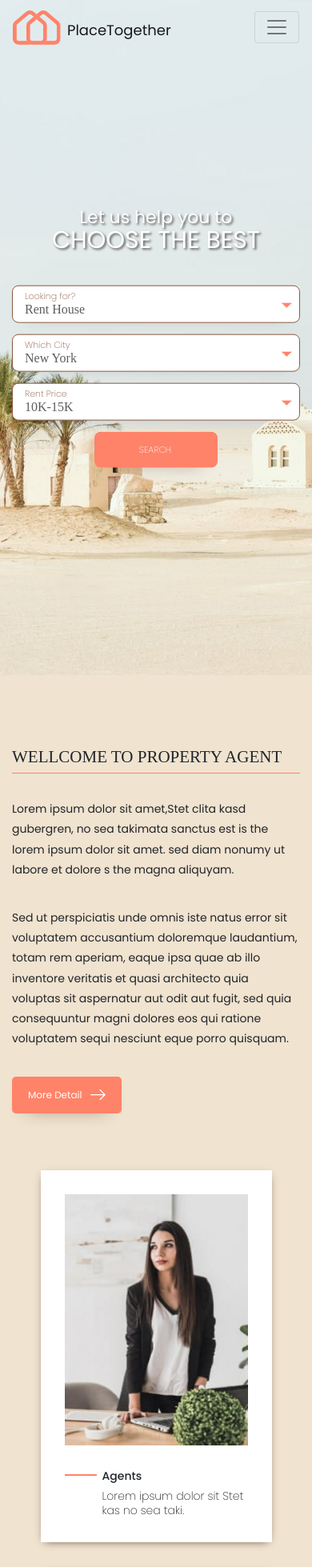
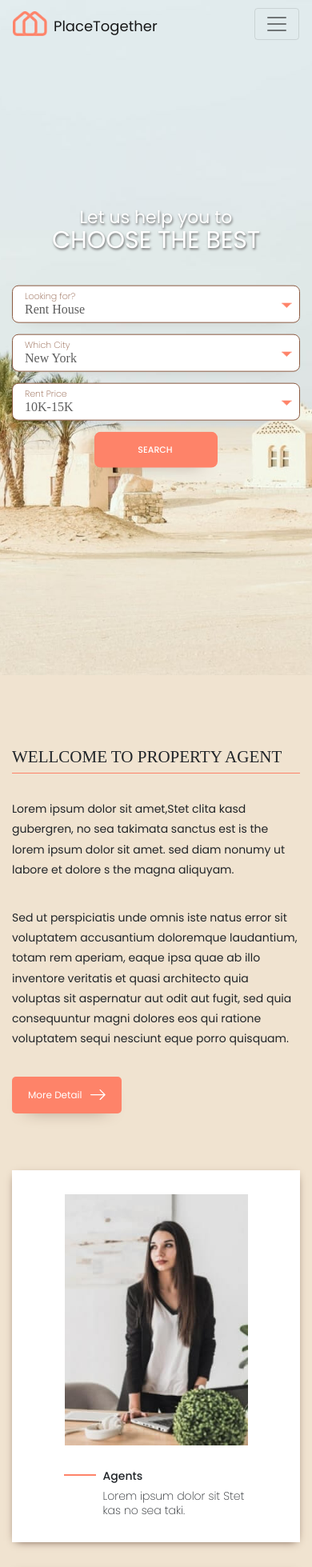
Before and after one commit to OgnjenMatijevic/place-togehter, a plain HTML site: page index.html in a window 390 px wide. Shown: the top 1959 px of the page at 80% size. Drawn offline with nearby package versions, Linux system fonts and the light colour scheme.

Commit message:
final touch

```diff
--- a/css/main.css
+++ b/css/main.css
@@ -145,7 +145,7 @@ p {
 .hero .title-wrap {
   color: #fff;
   text-align: center;
-  text-shadow: 2px 2px 3px #5f5e5e;
+  text-shadow: 1px 2px 3px #707070;
 }
 
 .hero .title {
@@ -164,6 +164,8 @@ p {
   grid-template-columns: repeat(4, 1fr);
   max-width: 1154px;
   box-shadow: 0px 13px 22px -20px #503020;
+  background: #fff;
+  border-radius: 8px 50px 50px 8px;
 }
 
 .hero .search-bar .search-field {
@@ -210,7 +212,7 @@ p {
   outline: none;
   border: none;
   font-size: 16px;
-  font-weight: 300;
+  font-weight: 400;
   padding: 25px 55px;
   border-radius: 0px 8px 8px 0;
   cursor: pointer;
@@ -494,6 +496,7 @@ p {
 
   .hero .title-search__wrap .search-bar {
     box-shadow: unset;
+    background: unset;
   }
 
   .hero .search-bar .search-field {
@@ -518,6 +521,11 @@ p {
 
   .navbar-expand-sm .navbar-nav .nav-link:hover {
     border: none;
+  }
+
+
+  .navbar .navbar-brand img {
+    max-width: 43px;
   }
 }
 
@@ -568,6 +576,7 @@ p {
     box-shadow: 0px 13px 22px -20px #503020;
     font-size: 11px;
     width: 43%;
+    font-weight: 500;
   }
 
   .hero .title-search__wrap .search-field {
@@ -622,7 +631,7 @@ p {
 .property-agent .my-card .orange-bar {
   background: #FE8369;
   height: 2px;
-  width: 40px;
+  width: 29px;
   margin-top: 8px;
 }
 
@@ -775,6 +784,10 @@ p {
     font-size: 38px;
     font-weight: 600;
   }
+
+  .property-agent .my-card .orange-bar {
+    width: 40px;
+  }
 }
 
 
@@ -880,11 +893,32 @@ p {
   .property-agent .my-card .about {
     font-size: 14px;
   }
+
+  .property-agent .cards-wrap .my-card {
+    width: 100%;
+    display: flex;
+    flex-direction: column;
+    align-items: center;
+  }
+
+  .property-agent .my-card .my-card__body {
+    max-width: 299px;
+    width: 100%;
+  }
+
+  .property-agent .my-card .my-card__body {
+    max-width: 231px;
+  }
 }
 
 @media (max-width: 370px) {
   .property-agent .section-text__wrap .orange-bar__long {
     top: 54px;
+  }
+
+  .property-agent .my-card .orange-bar {
+    width: 30px;
+    margin-right: 5px;
   }
 }
 
@@ -1403,6 +1437,11 @@ p {
 
   .text-cards__wrap .wrap-title {
     font-size: 27px;
+  }
+
+  .cards-grid .my-card {
+    max-width: unset;
+    width: 100%;
   }
 }
 
```
